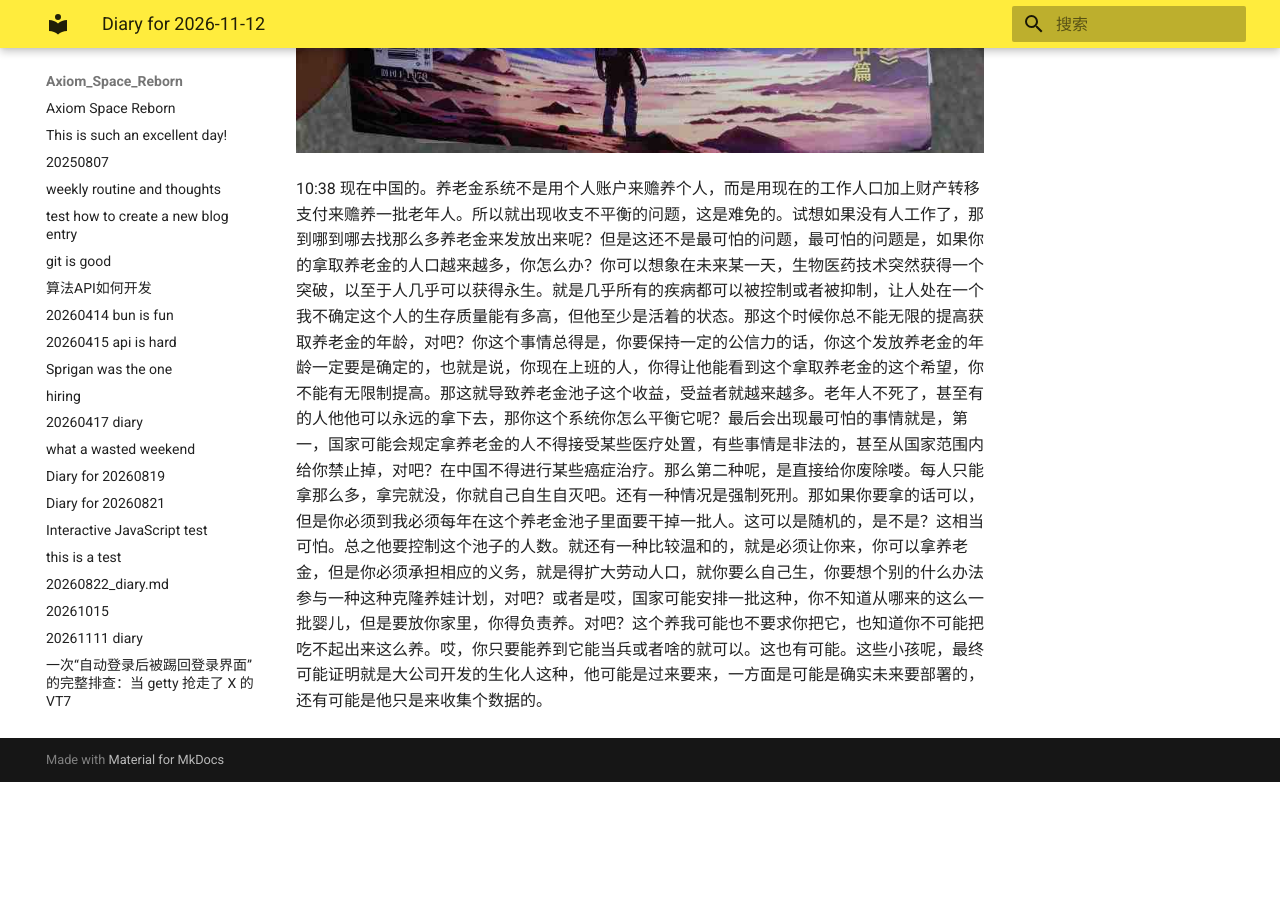
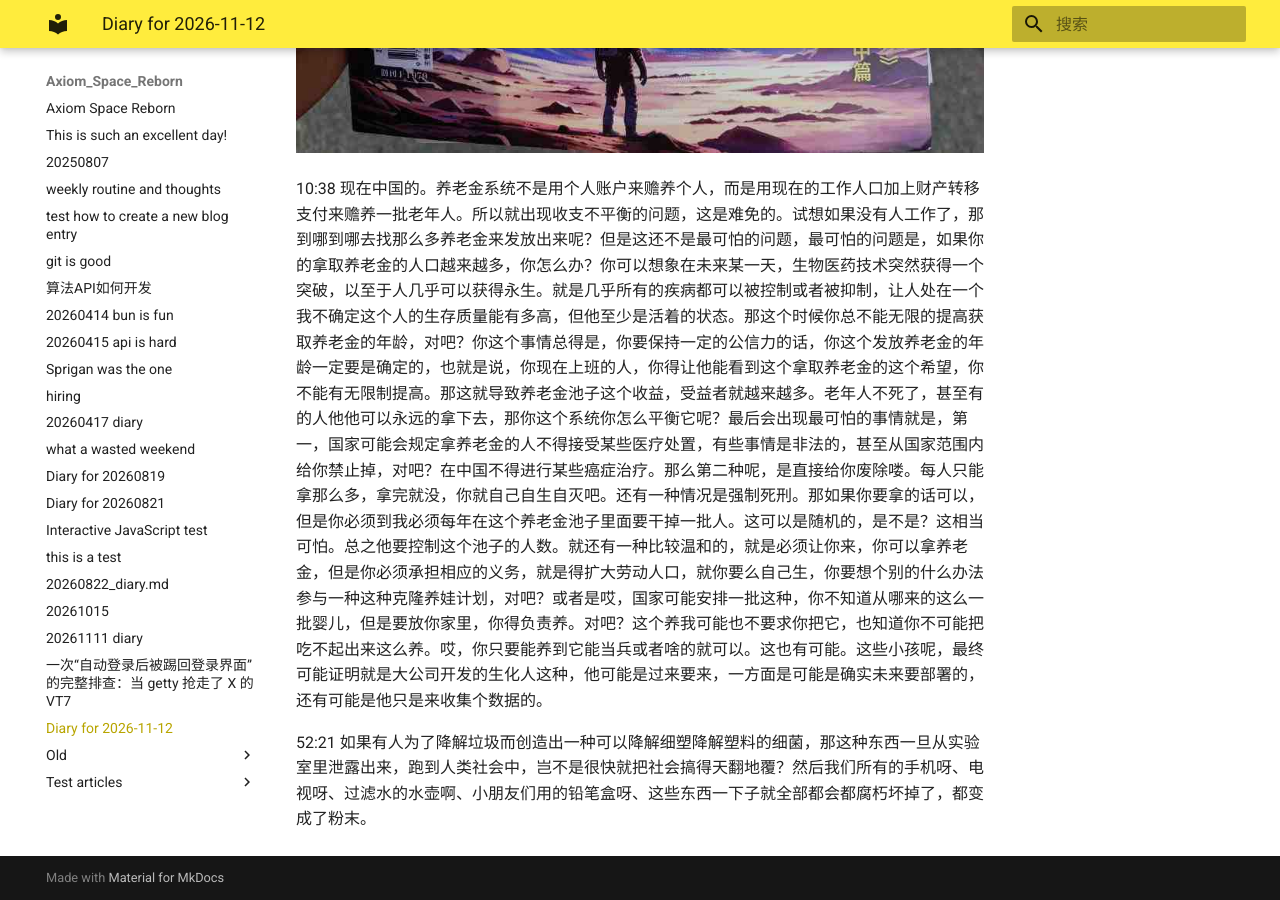
Before and after one commit to hhy06/hhy06.github.io, an MkDocs documentation site: the page built from docs/20261112_diary.md, in a window 1280 px wide and 900 px high, scrolled down 970 px. Built offline with MkDocs 1.6.1 and Material for MkDocs 9.7.7, drawn with Linux system fonts in a browser that asks for light colours; before the commit the page ends 1752 px from its top, so only the background shows below that.

Commit message:
diary: 2026-11-12 15:52:21

```diff
--- a/docs/20261112_diary.md
+++ b/docs/20261112_diary.md
@@ -4,3 +4,5 @@
 ![1000006803.jpg](assets/img/20261112_112301_1000006803.jpg)
 
 10:38 现在中国的。养老金系统不是用个人账户来赡养个人，而是用现在的工作人口加上财产转移支付来赡养一批老年人。所以就出现收支不平衡的问题，这是难免的。试想如果没有人工作了，那到哪到哪去找那么多养老金来发放出来呢？但是这还不是最可怕的问题，最可怕的问题是，如果你的拿取养老金的人口越来越多，你怎么办？你可以想象在未来某一天，生物医药技术突然获得一个突破，以至于人几乎可以获得永生。就是几乎所有的疾病都可以被控制或者被抑制，让人处在一个我不确定这个人的生存质量能有多高，但他至少是活着的状态。那这个时候你总不能无限的提高获取养老金的年龄，对吧？你这个事情总得是，你要保持一定的公信力的话，你这个发放养老金的年龄一定要是确定的，也就是说，你现在上班的人，你得让他能看到这个拿取养老金的这个希望，你不能有无限制提高。那这就导致养老金池子这个收益，受益者就越来越多。老年人不死了，甚至有的人他他可以永远的拿下去，那你这个系统你怎么平衡它呢？最后会出现最可怕的事情就是，第一，国家可能会规定拿养老金的人不得接受某些医疗处置，有些事情是非法的，甚至从国家范围内给你禁止掉，对吧？在中国不得进行某些癌症治疗。那么第二种呢，是直接给你废除喽。每人只能拿那么多，拿完就没，你就自己自生自灭吧。还有一种情况是强制死刑。那如果你要拿的话可以，但是你必须到我必须每年在这个养老金池子里面要干掉一批人。这可以是随机的，是不是？这相当可怕。总之他要控制这个池子的人数。就还有一种比较温和的，就是必须让你来，你可以拿养老金，但是你必须承担相应的义务，就是得扩大劳动人口，就你要么自己生，你要想个别的什么办法参与一种这种克隆养娃计划，对吧？或者是哎，国家可能安排一批这种，你不知道从哪来的这么一批婴儿，但是要放你家里，你得负责养。对吧？这个养我可能也不要求你把它，也知道你不可能把吃不起出来这么养。哎，你只要能养到它能当兵或者啥的就可以。这也有可能。这些小孩呢，最终可能证明就是大公司开发的生化人这种，他可能是过来要来，一方面是可能是确实未来要部署的，还有可能是他只是来收集个数据的。
+
+52:21 如果有人为了降解垃圾而创造出一种可以降解细塑降解塑料的细菌，那这种东西一旦从实验室里泄露出来，跑到人类社会中，岂不是很快就把社会搞得天翻地覆？然后我们所有的手机呀、电视呀、过滤水的水壶啊、小朋友们用的铅笔盒呀、这些东西一下子就全部都会都腐朽坏掉了，都变成了粉末。
```
